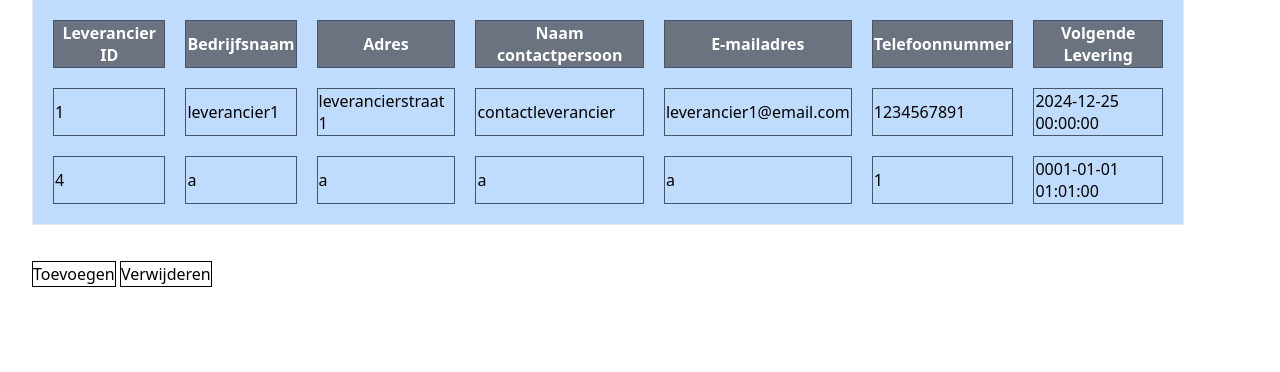
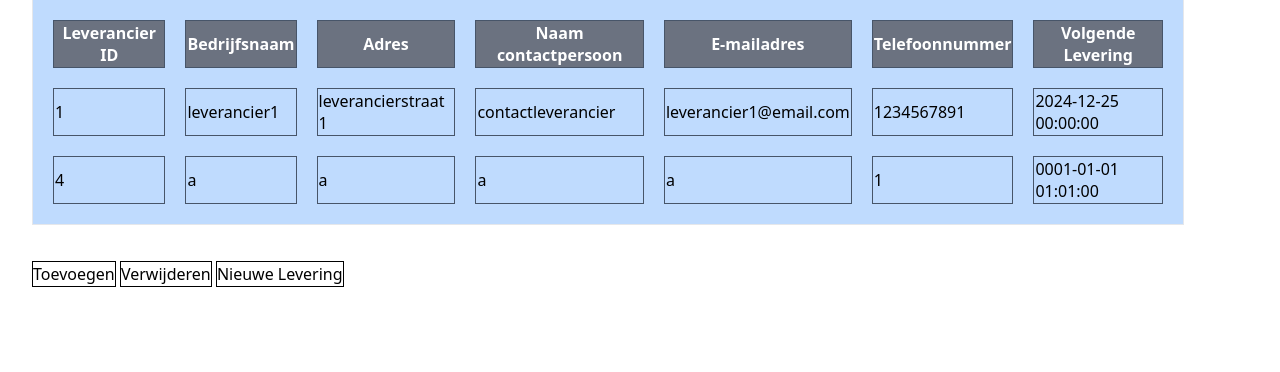
Before and after one commit to CrimsonPrinces/Examen-Project, a PHP site: page /Leverancier.php in a window 1280 px wide. Shown: the part 178-550 px from the top of the page. Run offline with PHP 8.4, Linux system fonts and the light colour scheme; a user stored in the database is signed in; data comes from the database, SQL or seed files in the repository; some libraries are stand-ins or nearby versions.

Commit message:
Leverancier form maken voor nieuwe levering, update werkt niet

```diff
--- a/Leverancier.php
+++ b/Leverancier.php
@@ -68,6 +68,7 @@
 </div>
 <button class="open-button text-black bg-white border border-black mt-5 mb-5 hover:bg-green-500 hover:text-white" onclick="openEnterForm()">Toevoegen</button>
 <button class="open-button text-black bg-white border border-black mt-5 mb-5 hover:bg-red-500 hover:text-white" onclick="openDeleteForm()">Verwijderen</button>
+<button class="open-button text-black bg-white border border-black mt-5 mb-5 hover:bg-yellow-500 hover:text-white" onclick="openLeverform()">Nieuwe Levering</button>
 
 <div class="form-popup" id="myEnterForm">
   <form class="form-container" method="post">
@@ -121,6 +122,27 @@
     <button class="text-black bg-white border border-black mt-5 hover:bg-red-500 hover:text-white " type="button" class="btn cancel delete" onclick="closeDeleteForm()">Sluiten</button>
   </form>
 </div>
+<div class="form-popup-lever" id="Leverform">
+    <form class="form-container-levering" method="post">
+    <label for="levering"><b>Nieuwe Leverings Datum</b></label>
+    <select name="Leverancier" id="Leverancier">
+        <?php
+        $sqlLevering ="SELECT idleverancier, bedrijfsnaam FROM leverancier";
+        $levering = $conn->query($sqlLevering);
+        if($levering){
+            while($row = $levering->fetch(PDO::FETCH_ASSOC)){
+                echo"<option value='".$row["idleverancier"]."'> ".$row["bedrijfsnaam"]."</option>";
+            }
+        }
+        ?>
+        <label for="nextdells"><b>Volgende levering</b></label>
+        <input class="border border-separate border-black" type="datetime-local" name="nextdells" required>
+    </select>
+    <br>
+    <button class="text-black bg-white border border-black mt-5 hover:bg-orange-300 hover:text-white " type="submit" class="btn" name="Change">Verander</button>
+    <button class="text-black bg-white border border-black mt-5 hover:bg-red-500 hover:text-white " type="button" class="btn cancel delete" onclick="closeDeleteForm()">Sluiten</button>
+    </form>
+</div>
 <script>
 function openEnterForm() {
   document.getElementById("myEnterForm").style.display = "block";
@@ -141,6 +163,14 @@ function closeDeleteForm() {
 }
 
 closeDeleteForm();
+
+function openLeverform(){
+    document.getElementById("Leverform").style.display = "block";
+}
+function closeLeverform(){
+    document.getElementById("Leverform").style.display = "none";
+}
+closeLeverform();
 </script>
 
 <?php
@@ -170,6 +200,16 @@ closeDeleteForm();
                 echo "Leverancier verwijderd.";
             }
             header("Refresh: 3; url=Leverancier.php");
+        }else if (isset($_POST['Change'])){
+            if($_SERVER["REQUEST_METHOD"]=="POST"){
+                $leverchange = $conn->prepare("UPDATE leverancier SET volgendelevering = ? WHERE idleverancier = ?");
+                $newlever = $_POST['nextdells'];
+                $idlever = $_POST['Leverancier'];
+                $leverchange->execute([$newlever, $idlever]);
+
+            echo"Niewe Leverings Datum Genoteerd.";
+            header("Refresh:3; url=Leverancier.php");
+            }
         }
     }
 ?>
```
